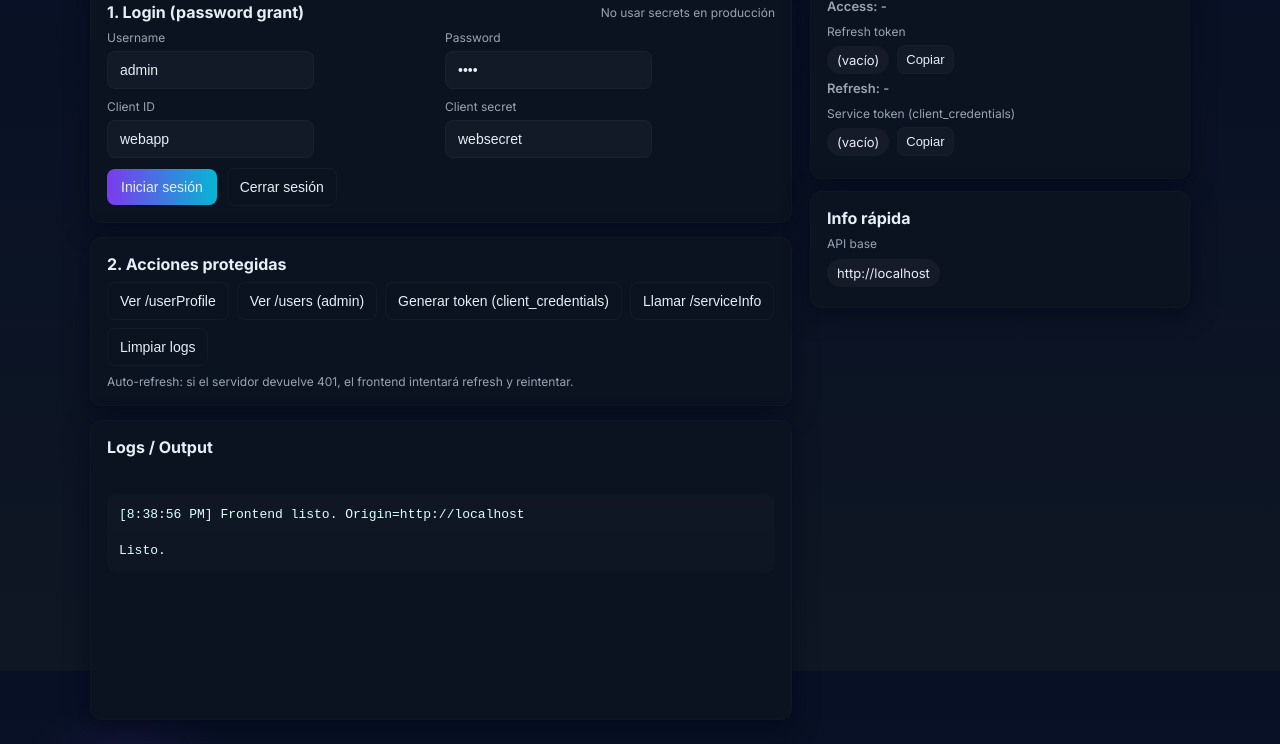
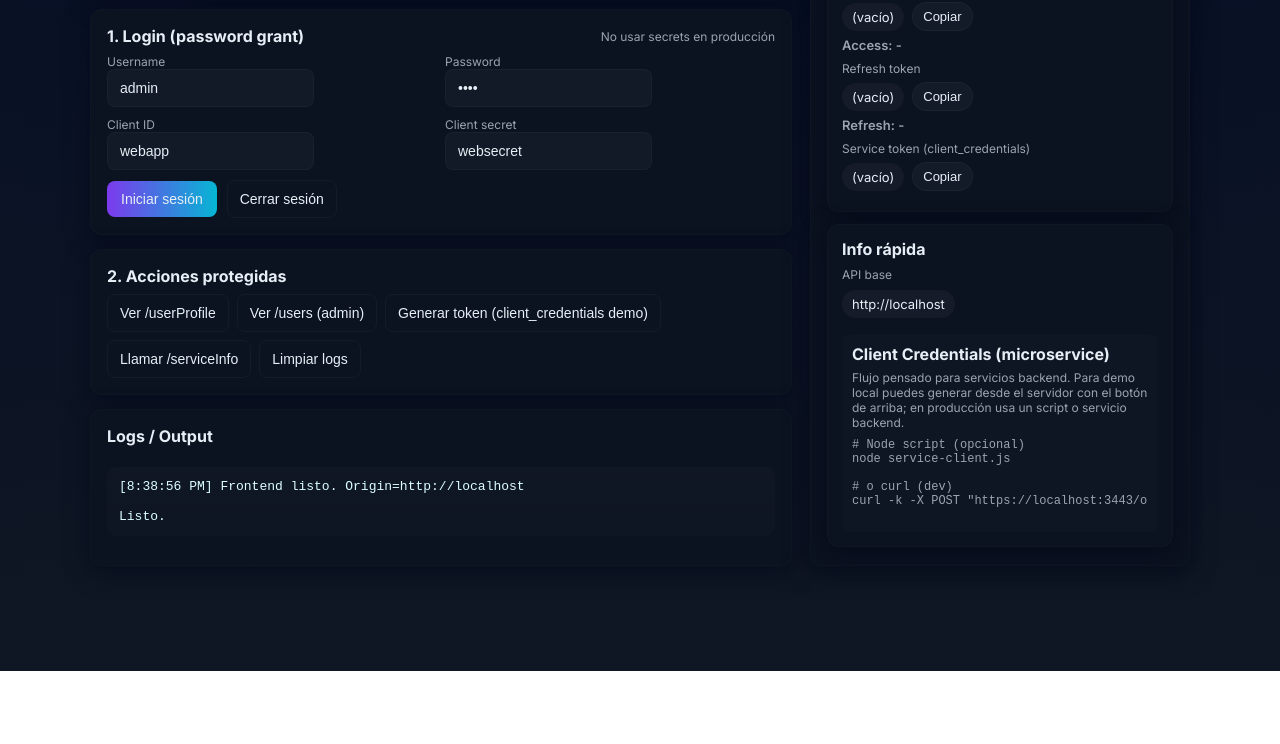
Before and after one commit to AndreSosa21/oauth2, a website: page public/auth-frontend.html in a window 1280 px wide. Shown: the part 129-873 px from the top of the page. After the commit the page ends 800 px from the top, so only its background shows below. Drawn offline with Linux system fonts and the light colour scheme.

Commit message:
feat: Implement client_credentials token generation and service info retrieval
- Added a new route `/demo/service-token` to generate a client_credentials token for testing purposes.
- Updated OAuth server configuration to use constants for access and refresh token lifetimes.
- Created a new script `service-client.js` to simulate a microservice that retrieves an access token and calls the `/serviceInfo` endpoint.
- Enhanced frontend to support service token generation and display relevant information.
- Improved UI for better user experience and clarity on token statuses and actions.

```diff
--- a/public/auth-frontend.html
+++ b/public/auth-frontend.html
@@ -6,205 +6,73 @@
   <title>OAuth2 Demo — Frontend</title>
   <link href="https://fonts.googleapis.com/css2?family=Inter:wght@400;600;700&display=swap" rel="stylesheet">
   <style>
-    /* ==========================
-       Variables & Reset
-       ========================== */
+    /* Variables y reset */
     :root{
-      --bg: #0f1724;
-      --card: #0b1220;
-      --muted: #9aa4b2;
-      --accent: #7c3aed;
-      --accent-2: #06b6d4;
-      --glass: rgba(255,255,255,0.03);
-      --success: #10b981;
-      --danger: #ef4444;
-      --max-width: 1100px;
-      --right-width: 380px;
-      --gutter: 18px;
+      --bg:#0f1724; --card:#0b1220; --muted:#9aa4b2;
+      --accent:#7c3aed; --accent-2:#06b6d4; --glass: rgba(255,255,255,0.03);
+      --success:#10b981; --danger:#ef4444; --max-width:1100px; --right-width:380px;
     }
-    * { box-sizing: border-box; }
-    html,body { height: 100%; margin: 0; font-family: Inter, system-ui, -apple-system, "Segoe UI", Roboto, "Helvetica Neue", Arial; background:
+    *{box-sizing:border-box}
+    html,body{height:100%;margin:0;font-family:Inter,system-ui,-apple-system,Segoe UI,Roboto,"Helvetica Neue",Arial;background:
       radial-gradient(1200px 600px at 10% 10%, rgba(124,58,237,0.09), transparent 8%),
-      linear-gradient(180deg, #071025 0%, var(--bg) 100%);
-      color: #e6eef6; -webkit-font-smoothing:antialiased; -moz-osx-font-smoothing:grayscale;
-    }
-
-    /* ==========================
-       Layout
-       ========================== */
-    .page {
-      padding: 24px;
-      min-height: 100vh;
-      display:flex;
-      justify-content:center;
-      align-items:flex-start;
-    }
-
-    .container {
-      width: 100%;
-      max-width: var(--max-width);
-      display: grid;
-      grid-template-columns: 1fr var(--right-width);
-      gap: var(--gutter);
-      align-items: start;
-      /* Keep entire app in view; logs scroll internally */
-      min-height: calc(100vh - 48px);
-    }
-
-    /* Left column stacks header + content; allows internal scrolling if needed */
-    .left {
-      display: flex;
-      flex-direction: column;
-      gap: 12px;
-      min-width: 0; /* important for flex child overflow behavior */
-    }
-
-    /* Right panel fixed width column */
-    .right-panel {
-      display:flex;
-      flex-direction: column;
-      gap: 12px;
-      min-width: 0;
-    }
-
-    /* ==========================
-       Card / UI elements
-       ========================== */
-    .card {
-      background: var(--card);
-      border-radius: 12px;
-      padding: 16px;
-      box-shadow: 0 6px 24px rgba(2,6,23,0.6);
-      border: 1px solid rgba(255,255,255,0.02);
-      min-width: 0;
-    }
-
-    header.card {
-      display:flex;
-      gap:12px;
-      align-items:center;
-    }
-
-    .logo {
-      width:44px; height:44px; border-radius:10px;
-      background: linear-gradient(135deg, var(--accent), var(--accent-2));
-      display:flex; align-items:center; justify-content:center; font-weight:700; color:white;
-      font-size:14px;
-    }
-
-    h1 { margin:0; font-size:18px; font-weight:700; }
-    p.lead { margin:0; color:var(--muted); font-size:13px; }
-
-    .form-row { display:flex; gap:8px; flex-wrap:wrap; margin-bottom:10px; }
-    .field { flex:1; min-width:0; }
-    .field-label { font-size:12px; color:var(--muted); margin-bottom:6px; }
-
-    input, select, button {
-      background: var(--glass);
-      border: 1px solid rgba(255,255,255,0.03);
-      padding: 10px 12px;
-      border-radius: 8px;
-      color: #e6eef6;
-      font-size: 14px;
-      outline: none;
-    }
-    input::placeholder { color: rgba(230,238,246,0.45); }
-
-    button.primary { background: linear-gradient(90deg, var(--accent), var(--accent-2)); border: none; padding:10px 14px; cursor:pointer; }
-    button.ghost { background: transparent; border:1px solid rgba(255,255,255,0.04); cursor:pointer; }
-    .controls { display:flex; gap:8px; flex-wrap:wrap; }
-
-    .small-muted { font-size:12px; color:var(--muted); }
-    .badge { display:inline-block; background: rgba(255,255,255,0.04); padding:6px 10px; border-radius:999px; font-size:13px; max-width:100%; overflow:hidden; text-overflow:ellipsis; white-space:nowrap; }
-
-    /* ==========================
-       Logs area (fixed behavior)
-       ========================== */
-    /* container for logs + other left items; make logs not push layout */
-    .left-main { display:flex; flex-direction:column; gap:14px; }
-    .log-container { display:flex; flex-direction:column; gap:8px; height: 300px; }
-
-    /* the actual scrolling box for logs */
-    #out {
-      background: linear-gradient(180deg, rgba(255,255,255,0.02), rgba(255,255,255,0.01));
-      padding:12px;
-      border-radius:10px;
-      color:#dff;
-      font-size:13px;
-      line-height:1.4;
-      /* IMPORTANT: fixed max height so it does not expand the page */
-      max-height: 380px;
-      overflow: auto;
-      white-space: pre-wrap;
-      word-break: break-word;
-    }
-
-    /* ensure long single-words don't break layout */
-    .card pre, #out { word-break: break-word; white-space: pre-wrap; }
-
-    /* ==========================
-       Tokens / countdowns
-       ========================== */
-    .tokens { display:flex; flex-direction:column; gap:10px; }
-    .token-row { display:flex; gap:8px; align-items:center; }
-    .countdown { font-weight:600; color:var(--muted); font-size:13px; margin-top:6px; }
-    .countdown.up { color: #9ae6b4; }
-    .countdown.expired { color: var(--danger); }
-
-    /* ==========================
-       Small helpers / responsive
-       ========================== */
-    .meta { display:flex; justify-content:space-between; align-items:center; gap:12px; }
-    .flex { display:flex; gap:8px; align-items:center; }
-    .copy-btn { background: rgba(255,255,255,0.03); border:1px solid rgba(255,255,255,0.02); padding:6px 8px; border-radius:8px; cursor:pointer; font-size:13px; }
-
-    @media (max-width:980px) {
-      .container { grid-template-columns: 1fr; }
-      .right-panel { order: 2; }
-      .left { order: 1; }
-    }
+      linear-gradient(180deg, #071025 0%, var(--bg) 100%);color:#e6eef6;padding:24px}
+    .container{max-width:var(--max-width);margin:0 auto;display:grid;gap:18px;grid-template-columns:1fr var(--right-width)}
+    header{display:flex;align-items:center;gap:12px}
+    .logo{width:44px;height:44px;border-radius:10px;background:linear-gradient(135deg,var(--accent),var(--accent-2));display:flex;align-items:center;justify-content:center;font-weight:700;color:white}
+    h1{font-size:18px;margin:0} p.lead{margin:0;color:var(--muted);font-size:13px}
+    .card{background:var(--card);border-radius:12px;padding:16px;box-shadow:0 6px 24px rgba(2,6,23,0.6);border:1px solid rgba(255,255,255,0.02)}
+    .form-row{display:flex;gap:8px;flex-wrap:wrap;margin-bottom:10px}
+    input,button{background:var(--glass);border:1px solid rgba(255,255,255,0.03);padding:10px 12px;border-radius:8px;color:#e6eef6;font-size:14px}
+    input::placeholder{color:rgba(230,238,246,0.45)}
+    button.primary{background:linear-gradient(90deg,var(--accent),var(--accent-2));border:none;padding:10px 14px;cursor:pointer}
+    button.ghost{background:transparent;border:1px solid rgba(255,255,255,0.04);cursor:pointer}
+    .small-muted{font-size:12px;color:var(--muted)}
+    .badge{display:inline-block;background:rgba(255,255,255,0.04);padding:6px 10px;border-radius:999px;font-size:13px;max-width:100%;overflow:hidden;text-overflow:ellipsis;white-space:nowrap}
+    #out{background:linear-gradient(180deg, rgba(255,255,255,0.02), rgba(255,255,255,0.01));padding:12px;border-radius:10px;color:#dff;font-size:13px;max-height:380px;overflow:auto;white-space:pre-wrap;word-break:break-word}
+    .countdown{font-weight:600;color:var(--muted);font-size:13px;margin-top:6px}
+    .countdown.up{color:#9ae6b4}.countdown.expired{color:var(--danger)}
+    @media (max-width:980px){.container{grid-template-columns:1fr;padding-bottom:60px}}
   </style>
 </head>
 <body>
-  <div class="page">
-    <div class="container" role="main">
-      <div class="left">
-        <header class="card">
+  <div class="container">
+    <div>
+      <header class="card" style="display:flex;gap:12px;align-items:center">
         <div class="logo">O2</div>
         <div>
           <h1>OAuth2 Demo — Frontend</h1>
-            <p class="lead">Pruebas locales con access + refresh token y client_credentials (demo).</p>
+          <p class="lead">Pruebas locales: Authorization + Refresh (usuarios) y Client Credentials (servicios).</p>
         </div>
       </header>
 
-        <div class="left-main">
-          <!-- Login -->
+      <div style="height:12px"></div>
+
+      <!-- Login card -->
       <section class="card">
-            <div class="meta">
+        <div style="display:flex;justify-content:space-between;align-items:center">
           <strong>1. Login (password grant)</strong>
           <span class="small-muted">No usar secrets en producción</span>
         </div>
-
         <div style="height:8px"></div>
 
         <div class="form-row">
-              <div class="field">
-                <div class="field-label">Username</div>
+          <div style="flex:1;min-width:0">
+            <div class="small-muted">Username</div>
             <input id="username" value="admin" />
           </div>
-              <div class="field">
-                <div class="field-label">Password</div>
+          <div style="flex:1;min-width:0">
+            <div class="small-muted">Password</div>
             <input id="password" type="password" value="1234" />
           </div>
         </div>
 
         <div class="form-row">
-              <div class="field">
-                <div class="field-label">Client ID</div>
+          <div style="flex:1;min-width:0">
+            <div class="small-muted">Client ID</div>
             <input id="client_id" value="webapp" />
           </div>
-              <div class="field">
-                <div class="field-label">Client secret</div>
+          <div style="flex:1;min-width:0">
+            <div class="small-muted">Client secret</div>
             <input id="client_secret" value="websecret" />
           </div>
         </div>
@@ -216,82 +84,90 @@
         </div>
       </section>
 
-          <!-- Actions -->
-          <section class="card">
+      <!-- Protected actions -->
+      <section class="card" style="margin-top:14px">
         <strong>2. Acciones protegidas</strong>
         <div style="height:8px"></div>
-            <div class="controls">
+        <div style="display:flex;gap:8px;flex-wrap:wrap">
           <button id="btnProfile" class="ghost">Ver /userProfile</button>
           <button id="btnUsers" class="ghost">Ver /users (admin)</button>
-              <button id="btnServiceToken" class="ghost">Generar token (client_credentials)</button>
+          <button id="btnServiceToken" class="ghost">Generar token (client_credentials demo)</button>
           <button id="btnServiceInfo" class="ghost">Llamar /serviceInfo</button>
           <button id="btnClearConsole" class="ghost">Limpiar logs</button>
         </div>
-            <div style="height:8px"></div>
-            <div class="small-muted">Auto-refresh: si el servidor devuelve 401, el frontend intentará refresh y reintentar.</div>
       </section>
 
-          <!-- Logs -->
-          <section class="card log-container">
+      <!-- Output -->
+      <section class="card" style="margin-top:14px">
         <strong>Logs / Output</strong>
         <div style="height:8px"></div>
         <pre id="out">Listo.</pre>
       </section>
     </div>
-      </div>
 
-      <!-- Right panel -->
-      <aside class="right-panel">
-        <div class="card">
+    <!-- Right column -->
+    <aside class="card" style="display:flex;flex-direction:column;gap:12px">
+      <div class="card" style="padding:14px">
         <strong>Tokens</strong>
         <div style="height:10px"></div>
-          <div class="tokens">
+
         <div>
           <div class="small-muted">Access token</div>
-              <div class="token-row" style="margin-top:6px;">
+          <div style="display:flex;gap:8px;align-items:center;margin-top:6px;">
             <div class="badge" id="accessShort">(vacío)</div>
-                <button class="copy-btn" id="copyAccess">Copiar</button>
+            <button class="badge" id="copyAccess" style="cursor:pointer">Copiar</button>
           </div>
           <div id="accessCountdown" class="countdown"></div>
         </div>
 
-            <div>
+        <div style="margin-top:8px">
           <div class="small-muted">Refresh token</div>
-              <div class="token-row" style="margin-top:6px;">
+          <div style="display:flex;gap:8px;align-items:center;margin-top:6px;">
             <div class="badge" id="refreshShort">(vacío)</div>
-                <button class="copy-btn" id="copyRefresh">Copiar</button>
+            <button class="badge" id="copyRefresh" style="cursor:pointer">Copiar</button>
           </div>
           <div id="refreshCountdown" class="countdown"></div>
         </div>
 
-            <div>
+        <div style="margin-top:8px">
           <div class="small-muted">Service token (client_credentials)</div>
-              <div class="token-row" style="margin-top:6px;">
+          <div style="display:flex;gap:8px;align-items:center;margin-top:6px;">
             <div class="badge" id="serviceShort">(vacío)</div>
-                <button class="copy-btn" id="copyService">Copiar</button>
+            <button class="badge" id="copyService" style="cursor:pointer">Copiar</button>
           </div>
           <div id="serviceCountdown" class="countdown"></div>
         </div>
       </div>
-        </div>
 
-        <div class="card">
+      <div class="card" style="padding:14px">
         <strong>Info rápida</strong>
         <div style="height:8px"></div>
         <div class="small-muted">API base</div>
         <div style="margin-top:8px">
           <div class="badge" id="apiBase"></div>
         </div>
+
+        <div style="margin-top:12px;padding:10px;background:rgba(255,255,255,0.01);border-radius:8px">
+          <strong style="display:block">Client Credentials (microservice)</strong>
+          <div class="small-muted" style="margin-top:6px">
+            Flujo pensado para servicios backend. Para demo local puedes generar desde el servidor con el botón de arriba; en producción usa un script o servicio backend.
+          </div>
+          <pre style="font-size:12px;max-height:120px;overflow:auto;background:transparent;border:none;padding:0;margin:8px 0 0 0;color:var(--muted)">
+# Node script (opcional)
+node service-client.js
+
+# o curl (dev)
+curl -k -X POST "https://localhost:3443/oauth/token" -H "Content-Type: application/x-www-form-urlencoded" -d "grant_type=client_credentials&client_id=application&client_secret=secret"
+          </pre>
+        </div>
       </div>
     </aside>
   </div>
-  </div>
 
 <script>
-  (function(){
-    // keep in sync with server
-    const ACCESS_LIFETIME = 60;   // seconds
-    const REFRESH_LIFETIME = 120; // seconds
+(() => {
+  const ACCESS_LIFETIME = 60;
+  const REFRESH_LIFETIME = 120;
   const API_BASE = location.origin; // https://localhost:3443
 
   // DOM
@@ -306,14 +182,10 @@
   const apiBaseBadge = document.getElementById('apiBase');
   apiBaseBadge.textContent = API_BASE;
 
-    // helpers
   function log(msg){
     const time = new Date().toLocaleTimeString();
     if (typeof msg === 'object') msg = JSON.stringify(msg, null, 2);
-      // append at top but keep within the log element: it has internal scroll
     out.textContent = `[${time}] ${msg}\n\n` + out.textContent;
-      // keep scroll at top (latest on top). If you prefer auto-scroll to bottom, use:
-      // out.scrollTop = out.scrollHeight;
   }
 
   function formatTimeSeconds(s){
@@ -347,7 +219,6 @@
     refreshShort.textContent = a.refresh_token ? (a.refresh_token.slice(0,12) + '...') : '(vacío)';
     serviceShort.textContent = getServiceToken() ? (getServiceToken().slice(0,12) + '...') : '(vacío)';
 
-      // access countdown
     if (a.access_token && a.expires_at){
       const left = a.expires_at - Math.floor(Date.now()/1000);
       accessCountdown.textContent = left > 0 ? `Access: ${formatTimeSeconds(left)}` : 'Access: 00:00 (expirado)';
@@ -357,7 +228,6 @@
       accessCountdown.className = 'countdown';
     }
 
-      // refresh countdown
     if (a.refresh_token && a.refresh_expires_at){
       const leftR = a.refresh_expires_at - Math.floor(Date.now()/1000);
       refreshCountdown.textContent = leftR > 0 ? `Refresh: ${formatTimeSeconds(leftR)}` : 'Refresh: 00:00 (expirado)';
@@ -367,7 +237,6 @@
       refreshCountdown.className = 'countdown';
     }
 
-      // service token age
     const svcIssued = getServiceIssuedAt();
     if (getServiceToken() && svcIssued){
       const age = Math.floor(Date.now()/1000) - svcIssued;
@@ -395,17 +264,17 @@
     const body = new URLSearchParams(params);
     const res = await fetch(API_BASE + '/oauth/token', {
       method: 'POST',
-        headers: { 'Content-Type': 'application/x-www-form-urlencoded' },
+      headers: {'Content-Type':'application/x-www-form-urlencoded'},
       body
     });
     const json = await res.json();
-      if (!res.ok) throw { status: res.status, body: json };
+    if (!res.ok) throw {status:res.status, body:json};
     json.issued_at = Math.floor(Date.now()/1000);
     if (json.refresh_token && !json.refresh_expires_at) json.refresh_expires_at = json.issued_at + REFRESH_LIFETIME;
     return json;
   }
 
-    // actions
+  // login / refresh flows
   async function login(){
     loginMsg.textContent = '';
     const username = document.getElementById('username').value;
@@ -430,78 +299,97 @@
     if (!auth.refresh_token) throw 'No refresh token';
     const client_id = document.getElementById('client_id').value;
     const client_secret = document.getElementById('client_secret').value;
-      try {
+    try{
       const tok = await tokenRequest({ grant_type:'refresh_token', refresh_token: auth.refresh_token, client_id, client_secret });
       if (tok.expires_in) tok.expires_at = tok.issued_at + tok.expires_in;
       saveAuth(Object.assign({}, auth, tok));
       log('Refresh OK');
       return tok;
-      } catch (e) {
+    }catch(e){
       clearAuth();
       log('Refresh failed: ' + JSON.stringify(e));
       throw e;
     }
   }
 
+  // Client Credentials (DEMO server-side route)
   async function clientCredentials(){
-      const DEFAULT_SERVICE_CLIENT_ID = 'application';
-      const DEFAULT_SERVICE_CLIENT_SECRET = 'secret';
-      try {
-        const tok = await tokenRequest({
-          grant_type: 'client_credentials',
-          client_id: DEFAULT_SERVICE_CLIENT_ID,
-          client_secret: DEFAULT_SERVICE_CLIENT_SECRET
-        });
-        saveServiceToken(tok.access_token);
-        log(`Service token OK (client=${DEFAULT_SERVICE_CLIENT_ID}) scope=${tok.scope}`);
-      } catch (e) {
+    // Demo: call server-side endpoint that mints a client_credentials token (only in dev)
+    try{
+      const res = await fetch(API_BASE + '/demo/service-token', { method: 'GET' });
+      const json = await res.json();
+      if (!res.ok) {
+        log('Demo service-token error: ' + JSON.stringify(json));
+        return;
+      }
+      // json contains access_token, expires_in, scope
+      saveServiceToken(json.access_token);
+      log(`Service token (demo) OK scope=${json.scope} expires_in=${json.expires_in}s`);
+    }catch(e){
       log('Service token error: ' + JSON.stringify(e));
     }
   }
 
+  // request with auth + auto refresh
   async function requestWithAuth(path, opts = {}, retry = true){
     const auth = loadAuth();
     opts.headers = opts.headers || {};
     if (auth.access_token) opts.headers['Authorization'] = 'Bearer ' + auth.access_token;
     const res = await fetch(API_BASE + path, opts);
-      if (res.status === 401 && retry) {
+    if (res.status === 401 && retry){
       log('401 recibido, intentando refresh...');
-        try {
+      try{
         await refreshToken();
         return requestWithAuth(path, opts, false);
-        } catch (e) {
-          throw { status: 401, message: 'Refresh falló', detail: e };
+      }catch(e){
+        throw {status:401, message:'Refresh falló', detail:e};
       }
     }
     const text = await res.text();
     let body = text;
-      try { body = JSON.parse(text); } catch (_) {}
-      if (!res.ok) throw { status: res.status, body };
-      return { status: res.status, body };
+    try{ body = JSON.parse(text); } catch(_) {}
+    if (!res.ok) throw {status:res.status, body};
+    return {status:res.status, body};
   }
 
-    async function getProfile(){ try { const r = await requestWithAuth('/userProfile', { method: 'GET' }); log('Profile: ' + JSON.stringify(r.body)); } catch (e) { log('getProfile error: ' + JSON.stringify(e)); } }
-    async function getUsers(){ try { const r = await requestWithAuth('/users', { method: 'GET' }); log('Users: ' + JSON.stringify(r.body)); } catch (e) { log('getUsers error: ' + JSON.stringify(e)); } }
+  async function getProfile(){
+    try{
+      const r = await requestWithAuth('/userProfile', {method:'GET'});
+      log('Profile: ' + JSON.stringify(r.body));
+    }catch(e){
+      log('getProfile error: ' + JSON.stringify(e));
+    }
+  }
+
+  async function getUsers(){
+    try{
+      const r = await requestWithAuth('/users', {method:'GET'});
+      log('Users: ' + JSON.stringify(r.body));
+    }catch(e){
+      log('getUsers error: ' + JSON.stringify(e));
+    }
+  }
+
   async function callServiceInfo(){
     const token = getServiceToken();
     if (!token) return log('No service token disponible. Genera uno.');
-      try {
-        const res = await fetch(API_BASE + '/serviceInfo', { method: 'GET', headers: { 'Authorization': 'Bearer ' + token } });
+    try{
+      const res = await fetch(API_BASE + '/serviceInfo', {method:'GET', headers:{'Authorization':'Bearer ' + token}});
       const json = await res.json();
       log('serviceInfo: ' + JSON.stringify(json));
-      } catch (e) {
+    }catch(e){
       log('serviceInfo error: ' + JSON.stringify(e));
     }
   }
 
   // UI bindings
   document.getElementById('btnLogin').addEventListener('click', login);
-    document.getElementById('btnLogout').addEventListener('click', () => { clearAuth(); log('Logout'); });
+  document.getElementById('btnLogout').addEventListener('click', () => { clearAuth(); log('Logout');});
   document.getElementById('btnProfile').addEventListener('click', getProfile);
   document.getElementById('btnUsers').addEventListener('click', getUsers);
   document.getElementById('btnServiceToken').addEventListener('click', clientCredentials);
   document.getElementById('btnServiceInfo').addEventListener('click', callServiceInfo);
-    document.getElementById('btnClearConsole').addEventListener('click', () => out.textContent = '');
+  document.getElementById('btnClearConsole').addEventListener('click', ()=> out.textContent = '');
 
   // periodic UI update (countdowns)
   setInterval(_updateUI, 1000);
@@ -509,7 +397,6 @@
   // init
   _updateUI();
   log('Frontend listo. Origin=' + API_BASE);
-
 })();
 </script>
 </body>
```
Also changed, not shown: index.js (+57 -4 lines), service-client.js (added, +63 -0 lines). Lines whose indentation alone changed are shown as unchanged.
